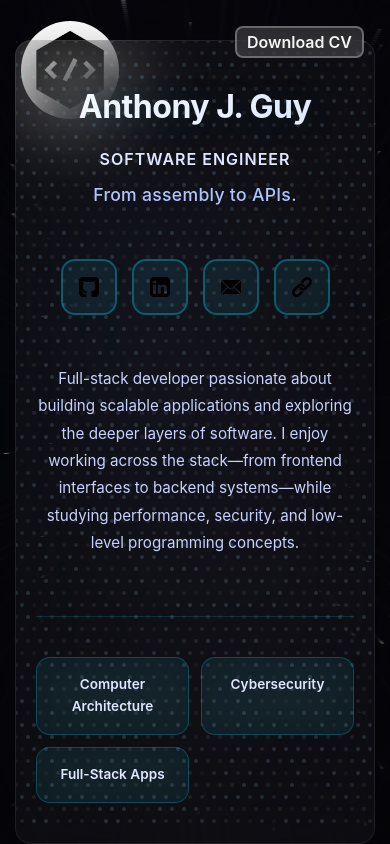
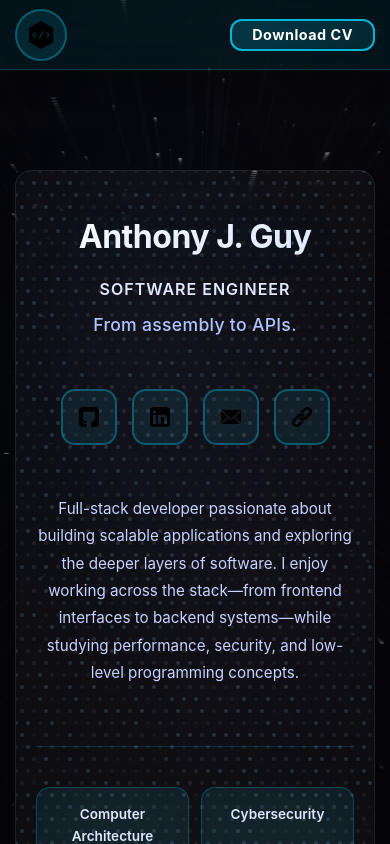
Before and after one commit to AJamesGuy/Portfolio2.0, a React (Vite) app: page / in a window 390 px wide. Shown: the top 844 px of the page. Built offline with nearby package versions, Linux system fonts and the light colour scheme.

Commit message:
Added navbar for mobile friendly use cases.

```diff
--- a/src/components/Contact.jsx
+++ b/src/components/Contact.jsx
@@ -28,8 +28,8 @@ const Contact = () => {
       <div className="contact-container">
         <div className="contact-content">
           <div className="contact-text">
-            <h2>Feel free to fill up your details,<br />I will reach out to you asap</h2>
-            <p>Let's connect and explore opportunities together. I'm always excited to collaborate on interesting projects and meet new people in the tech community.</p>
+            <h2>Interested in collaborating?<br /> Fill in your details!<br />I will reach out to you ASAP.</h2>
+            <p>I'm always on the lookout for interesting projects and collaborations on research and development.</p>
           </div>
 
           <form className="contact-form" onSubmit={handleSubmit}>
--- a/src/components/Introduction.css
+++ b/src/components/Introduction.css
@@ -12,6 +12,7 @@
   padding: 60px 20px;
   position: relative;
   overflow: hidden;
+  margin-top: 50px;
 }
 
 .introduction-section::before {
--- /dev/null
+++ b/src/components/Navbar.css
@@ -0,0 +1,130 @@
+.mobile-navbar {
+  position: fixed;
+  top: 0;
+  left: 0;
+  right: 0;
+  height: 80px;
+  background: rgba(6, 182, 212, 0.08);
+  backdrop-filter: blur(20px);
+  border-bottom: 1.5px solid rgba(6, 182, 212, 0.25);
+  z-index: 1000;
+  display: none;
+  align-items: center;
+  justify-content: center;
+  padding: 0 20px;
+  box-shadow: 0 8px 32px rgba(0, 0, 0, 0.2);
+}
+
+/* Show navbar only on smaller screens */
+@media (max-width: 768px) {
+  .mobile-navbar {
+    display: flex;
+  }
+}
+
+.navbar-content {
+  display: flex;
+  align-items: center;
+  justify-content: space-between;
+  gap: 16px;
+  max-width: 1200px;
+  width: 100%;
+}
+
+.navbar-code-btn {
+  width: 60px;
+  height: 60px;
+  background: rgba(6, 182, 212, 0.12);
+  border: 2px solid rgba(6, 182, 212, 0.4);
+  border-radius: 50%;
+  padding: 0;
+  display: flex;
+  align-items: center;
+  justify-content: center;
+  transition: all 0.3s cubic-bezier(0.23, 1, 0.320, 1);
+  cursor: pointer;
+}
+
+.navbar-code-btn:hover {
+  background: rgba(6, 182, 212, 0.25);
+  border-color: #06B6D4;
+  transform: scale(1.1);
+  box-shadow: 0 8px 20px rgba(6, 182, 212, 0.3);
+}
+
+.navbar-code-btn img {
+  width: 32px;
+  height: 32px;
+  object-fit: contain;
+}
+
+.navbar-cv-btn {
+  padding: 12px 28px;
+  background: linear-gradient(135deg, rgba(6, 182, 212, 0.2) 0%, rgba(6, 182, 212, 0.1) 100%);
+  backdrop-filter: blur(20px);
+  color: #FFFFFF;
+  border: 2px solid #06B6D4;
+  border-radius: 12px;
+  font-weight: 700;
+  font-size: 0.95rem;
+  cursor: pointer;
+  transition: all 0.3s cubic-bezier(0.23, 1, 0.320, 1);
+  letter-spacing: 0.5px;
+  white-space: nowrap;
+}
+
+.navbar-cv-btn:hover {
+  background: linear-gradient(135deg, rgba(6, 182, 212, 0.35) 0%, rgba(6, 182, 212, 0.2) 100%);
+  border-color: #06B6D4;
+  transform: translateY(-2px);
+  box-shadow: 0 12px 30px rgba(6, 182, 212, 0.3);
+}
+
+.navbar-cv-btn a {
+  text-decoration: none;
+  color: inherit;
+  display: flex;
+  align-items: center;
+  gap: 8px;
+}
+
+/* Hide desktop buttons when navbar is shown */
+@media (max-width: 768px) {
+  .code-button,
+  .cv-button {
+    display: none;
+  }
+}
+
+/* Add padding to body on mobile to account for navbar */
+@media (max-width: 768px) {
+  body {
+    padding-top: 80px;
+  }
+}
+
+@media (max-width: 480px) {
+  .mobile-navbar {
+    height: 70px;
+    padding: 0 15px;
+  }
+
+  .navbar-content {
+    gap: 12px;
+  }
+
+  .navbar-code-btn {
+    width: 52px;
+    height: 52px;
+  }
+
+  .navbar-code-btn img {
+    width: 28px;
+    height: 28px;
+  }
+
+  .navbar-cv-btn {
+    padding: 10px 20px;
+    font-size: 0.9rem;
+  }
+}
--- /dev/null
+++ b/src/components/Navbar.jsx
@@ -0,0 +1,24 @@
+import React from 'react'
+import { Button } from './ui/button'
+import Code from '../assets/coding.png'
+import CV from "../assets/CV_AnthonyJGuy.pdf"
+import './Navbar.css'
+
+const Navbar = () => {
+  return (
+    <nav className="mobile-navbar">
+      <div className="navbar-content">
+        <Button className="navbar-code-btn" title="View Code">
+          <img src={Code} alt="Code" />
+        </Button>
+        <Button className="navbar-cv-btn">
+          <a href={CV} target="_blank" download="CV_AnthonyJGuy.pdf" rel="noopener noreferrer">
+            Download CV
+          </a>
+        </Button>
+      </div>
+    </nav>
+  )
+}
+
+export default Navbar
--- a/src/pages/Portfolio.css
+++ b/src/pages/Portfolio.css
@@ -1,35 +1,73 @@
 /* Portfolio styles - starfield background managed by StarfieldBackground component */
+
+/* Desktop buttons - hidden on mobile */
 .cv-button {
-  background: rgba(255, 255, 255, 0.15);
-  backdrop-filter: blur(10px);
-  color: #F5F5F5;
-  border: 2px solid rgba(245, 245, 245, 0.3);
-  border-radius: 8px;
-  font-weight: 600;
+  background: linear-gradient(135deg, rgba(6, 182, 212, 0.2) 0%, rgba(6, 182, 212, 0.1) 100%);
+  backdrop-filter: blur(20px);
+  color: #FFFFFF;
+  border: 2px solid #06B6D4;
+  border-radius: 12px;
+  font-weight: 700;
   cursor: pointer;
-  transition: all 0.3s ease;
+  transition: all 0.3s cubic-bezier(0.23, 1, 0.320, 1);
   font-size: 1rem;
   position: fixed;
   top: 1rem;
   right: 1rem;
-  z-index: 1000;
+  z-index: 500;
   margin: 10px;
+  padding: 14px 32px;
+  letter-spacing: 0.5px;
 }
 
 .cv-button:hover {
-  background: rgba(255, 255, 255, 0.25);
-  border-color: rgba(245, 245, 245, 0.5);
-  transform: translateY(-2px);
-  box-shadow: 0 8px 20px rgba(0, 0, 0, 0.2);
+  background: linear-gradient(135deg, rgba(6, 182, 212, 0.35) 0%, rgba(6, 182, 212, 0.2) 100%);
+  border-color: #06B6D4;
+  transform: translateY(-4px);
+  box-shadow: 0 12px 30px rgba(6, 182, 212, 0.3);
+}
+
+.cv-button a {
+  text-decoration: none;
+  color: inherit;
 }
 
 .code-button {
-  width: 100px;
-  height: 100px;
-  background-color: white;
+  width: 70px;
+  height: 70px;
+  background: rgba(6, 182, 212, 0.12);
+  border: 2px solid rgba(6, 182, 212, 0.4);
   position: fixed;
-  top: 10px;
-  left: 10px;
+  top: 20px;
+  left: 20px;
   border-radius: 50%;
-  margin: 10px;
+  margin: 0;
+  padding: 0;
+  display: flex;
+  align-items: center;
+  justify-content: center;
+  transition: all 0.3s cubic-bezier(0.23, 1, 0.320, 1);
+  z-index: 500;
+  cursor: pointer;
 }
+
+.code-button:hover {
+  background: rgba(6, 182, 212, 0.25);
+  border-color: #06B6D4;
+  transform: scale(1.1);
+  box-shadow: 0 12px 30px rgba(6, 182, 212, 0.3);
+}
+
+.code-button img {
+  width: 36px;
+  height: 36px;
+  object-fit: contain;
+}
+
+/* Hide desktop buttons on tablet and mobile */
+@media (max-width: 768px) {
+  .code-button,
+  .cv-button {
+    display: none;
+  }
+}
--- a/src/pages/Portfolio.jsx
+++ b/src/pages/Portfolio.jsx
@@ -2,19 +2,20 @@ import Introduction from '../components/Introduction'
 import TechStack from '../components/TechStack'
 import Projects from '../components/Projects'
 import Contact from '../components/Contact'
+import Navbar from '../components/Navbar'
 import { StarfieldBackground } from '../components/ui/starfield'
 import "./Portfolio.css"
-import { Button, buttonVariants } from '../components/ui/button'
+import { Button } from '../components/ui/button'
 import Code from '../assets/coding.png'
-import { Radius } from 'lucide-react'
 import CV from "../assets/CV_AnthonyJGuy.pdf"
 
 
 const Portfolio = () => {
   return (
     <StarfieldBackground count={400} speed={0.5} starColor="#ffffff" twinkle={true}>
+      <Navbar />
       <Button className='code-button' ><img src={Code} alt="Code" /></Button>
-      <Button className="cv-button"><a href={CV} target="_blank" download="../assets/CV_AnthonyJGuy.pdf" rel="noopener noreferrer">Download CV</a></Button>
+      <Button className="cv-button"><a href={CV} target="_blank" download="CV_AnthonyJGuy.pdf" rel="noopener noreferrer">Download CV</a></Button>
       <Introduction />
       <TechStack />
       <Projects />
```
